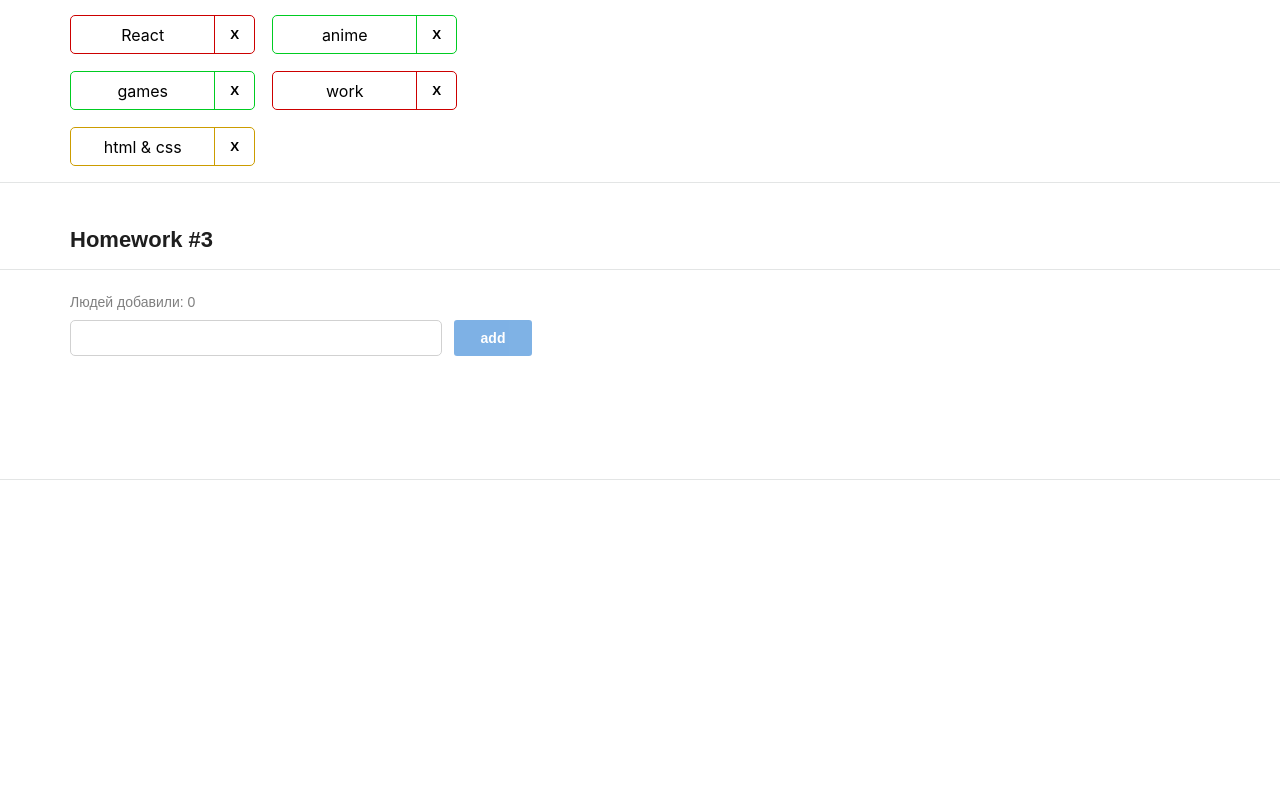
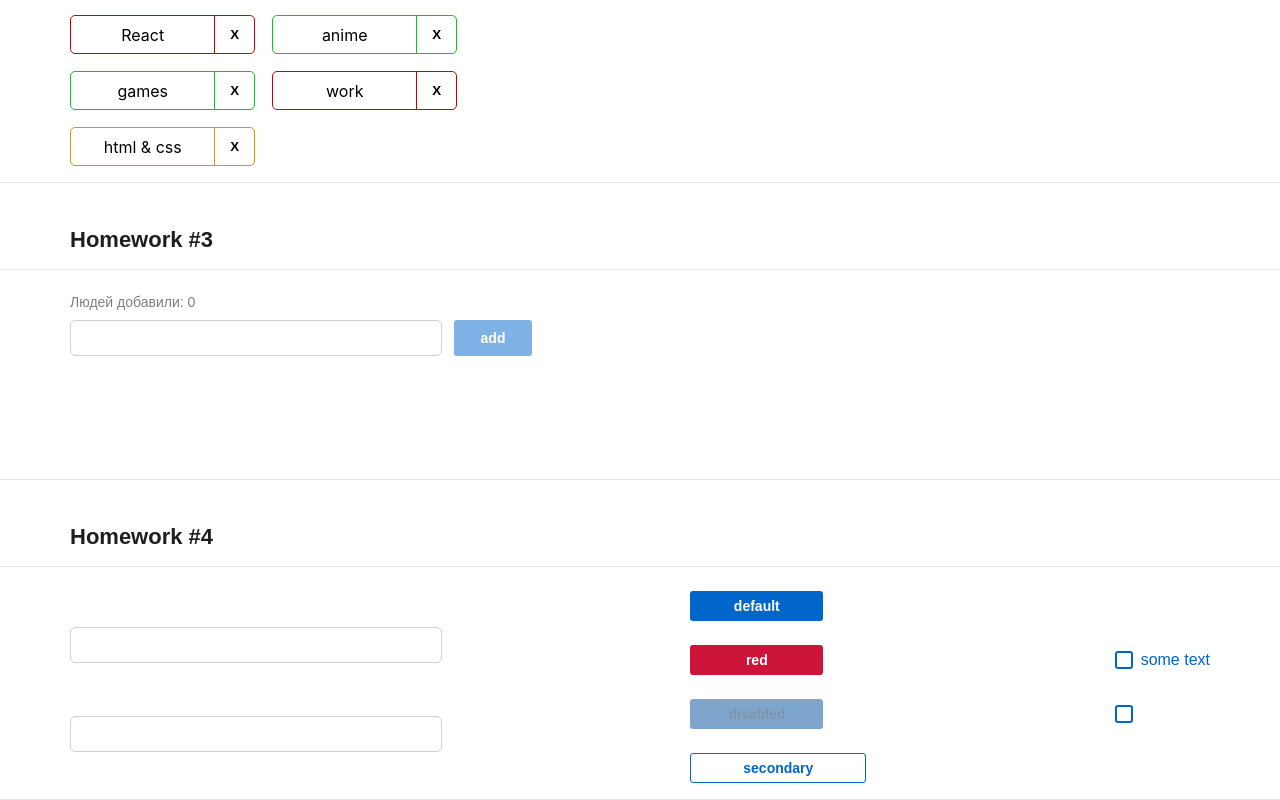
Before and after one commit to orlovaDev/hws2-master, a React (Create React App) app: page / in a window 1280 px wide. Shown: the part 628-1428 px from the top of the page. Before the commit the page ends 1108 px from the top, so only its background shows below. Built offline with nearby package versions, Linux system fonts and the light colour scheme.

Commit message:
solutionHws2-master-lesson4

```diff
--- a/src/s1-main/App.tsx
+++ b/src/s1-main/App.tsx
@@ -3,6 +3,7 @@ import s from './App.module.css'
 import HW1 from '../s2-homeworks/hw01/HW1'
 import HW2 from "../s2-homeworks/hw02/HW2";
 import HW3 from "../s2-homeworks/hw03/HW3";
+import HW4 from "../s2-homeworks/hw04/HW4";
 
 function App() {
     return (
@@ -11,7 +12,7 @@ function App() {
             {/*раскомментировать по ходу выполнения*/}
             <HW2/>
             <HW3/>
-            {/*<HW4/>*/}
+            <HW4/>
 
             {/*при выполнении дз 5 и более - закомментировать здесь дз 1-4, так как они есть внутри дз 5*/}
             {/*<HW5/>*/}
--- a/src/s2-homeworks/hw04/HW4.tsx
+++ b/src/s2-homeworks/hw04/HW4.tsx
@@ -15,7 +15,7 @@ const HW4 = () => {
             <div className={s2.hwTitle}>Homework #4</div>
             {/*демонстрация возможностей компонент:*/}
             <div className={s2.hw}>
-                <Stand />
+                <Stand                          />
             </div>
         </div>
     )
--- a/src/s2-homeworks/hw04/common/c1-SuperInputText/SuperInputText.module.css
+++ b/src/s2-homeworks/hw04/common/c1-SuperInputText/SuperInputText.module.css
@@ -1,20 +1,38 @@
 .input:focus {
+  outline: none;
 }
 
 .input {
+  border: 1px solid #d1d1d1;
+  border-radius: 5px;
+  width: 372px;
+  height: 36px;
 }
 
 .inputWrapper {
+  display: flex;
+  flex-direction: column-reverse;
+  gap: 5px;
 }
 
 .superInput {
+  border: 1px solid #d1d1d1;
+  border-radius: 5px;
+  width: 372px;
+  height: 36px;
 }
 
 .errorInput {
+  border: 1px solid #cc1439;
 }
 
 .errorInput:focus {
+  outline: none;
 }
 
 .error {
+  font-family: "Montserrat", sans-serif;
+  font-weight: 400;
+  font-size: 10px;
+  color: #cc1439;
 }
--- a/src/s2-homeworks/hw04/common/c2-SuperButton/SuperButton.module.css
+++ b/src/s2-homeworks/hw04/common/c2-SuperButton/SuperButton.module.css
@@ -1,36 +1,84 @@
 .button {
+  border: none;
+  border-radius: 3px;
+  padding: 5px 24px;
+  width: 133px;
+  height: 30px;
+  font-weight: 600;
+  font-size: 14px;
+  line-height: 143%;
+  display: flex;
+  align-items: center;
+  justify-content: center;
+  flex-direction: row;
+  gap: 10px;
+  font-family: "Montserrat", sans-serif;
 }
 
 .disabled {
+  opacity: 0.3;
+  width: 133px;
+  height: 30px;
 }
 
 .secondary {
+  border: 1px solid #06c;
+  width: 176px;
+  height: 30px;
+  color: #06c;
+  background-color: #fff;
 }
 
 .default {
+  background-color: #06c;
+  color: #fff;
 }
 
 .red {
+  background-color: #cc1439;
+  color: #fff;
 }
 
 .default:hover {
+  width: 167px;
+  height: 30px;
+  background-color: #0080ff;
 }
 
 .red:hover {
+  width: 167px;
+  height: 30px;
+  background-color: #ff1a47;;
 }
 
 .secondary:hover {
+  background-color: #e5f0fa;
+  /*width: 167px;*/
+  /*height: 30px;*/
 }
 
-
 .default:active {
+  width: 149px;
+  height: 30px;
+  background-color: #0059b2;;
 }
 
 .secondary:active {
+  /*width: 149px;*/
+  /*height: 30px;*/
+  background-color: #c9e5ff;
 }
 
 .red:active {
+  width: 149px;
+  height: 30px;
+  background-color: #b21232;
 }
 
 .button:disabled {
+  background-color: #004d99;
+  opacity: 0.5;
+  color: #002e5c;
+  width: 133px;
+  height: 30px;
 }
--- a/src/s2-homeworks/hw04/common/c2-SuperButton/SuperButton.tsx
+++ b/src/s2-homeworks/hw04/common/c2-SuperButton/SuperButton.tsx
@@ -17,12 +17,7 @@ const SuperButton: React.FC<SuperButtonPropsType> = (
     ...restProps // все остальные пропсы попадут в объект restProps, там же будет children
   }
 ) => {
-    const finalClassName = s.button
-        // + (disabled
-        //         ? ...
-        //         : xType === 'red'
-        //             ? ...
-        + (className ? ' ' + className : '') // задачка на смешивание классов
+  const finalClassName = `${s.button} ${xType === 'red' ? s.red : xType === 'secondary' ? s.secondary : s.default} ${disabled ? s.disabled : ''}`
 
   return (
     <button
--- a/src/s2-homeworks/hw04/common/c3-SuperCheckbox/SuperCheckbox.tsx
+++ b/src/s2-homeworks/hw04/common/c3-SuperCheckbox/SuperCheckbox.tsx
@@ -27,8 +27,10 @@ const SuperCheckbox: React.FC<SuperCheckboxPropsType> = (
     }
 ) => {
     const onChangeCallback = (e: ChangeEvent<HTMLInputElement>) => {
+      onChange?.(e)
+      onChangeChecked?.(e.target.checked)
+
         // задачка на написание онченджа
-
     }
 
     const finalInputClassName = s.checkbox
```
Lines whose indentation alone changed are shown as unchanged.
